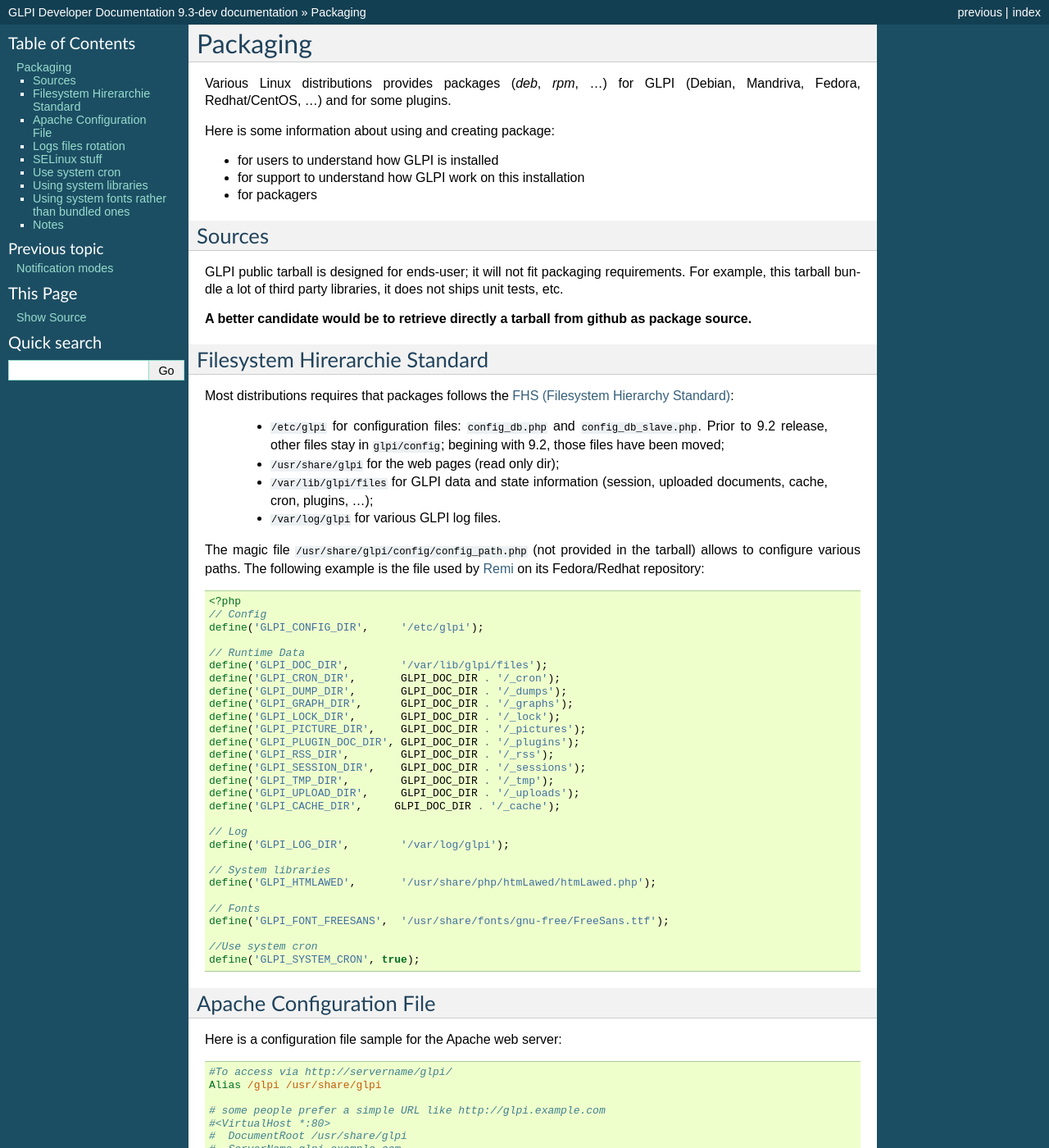
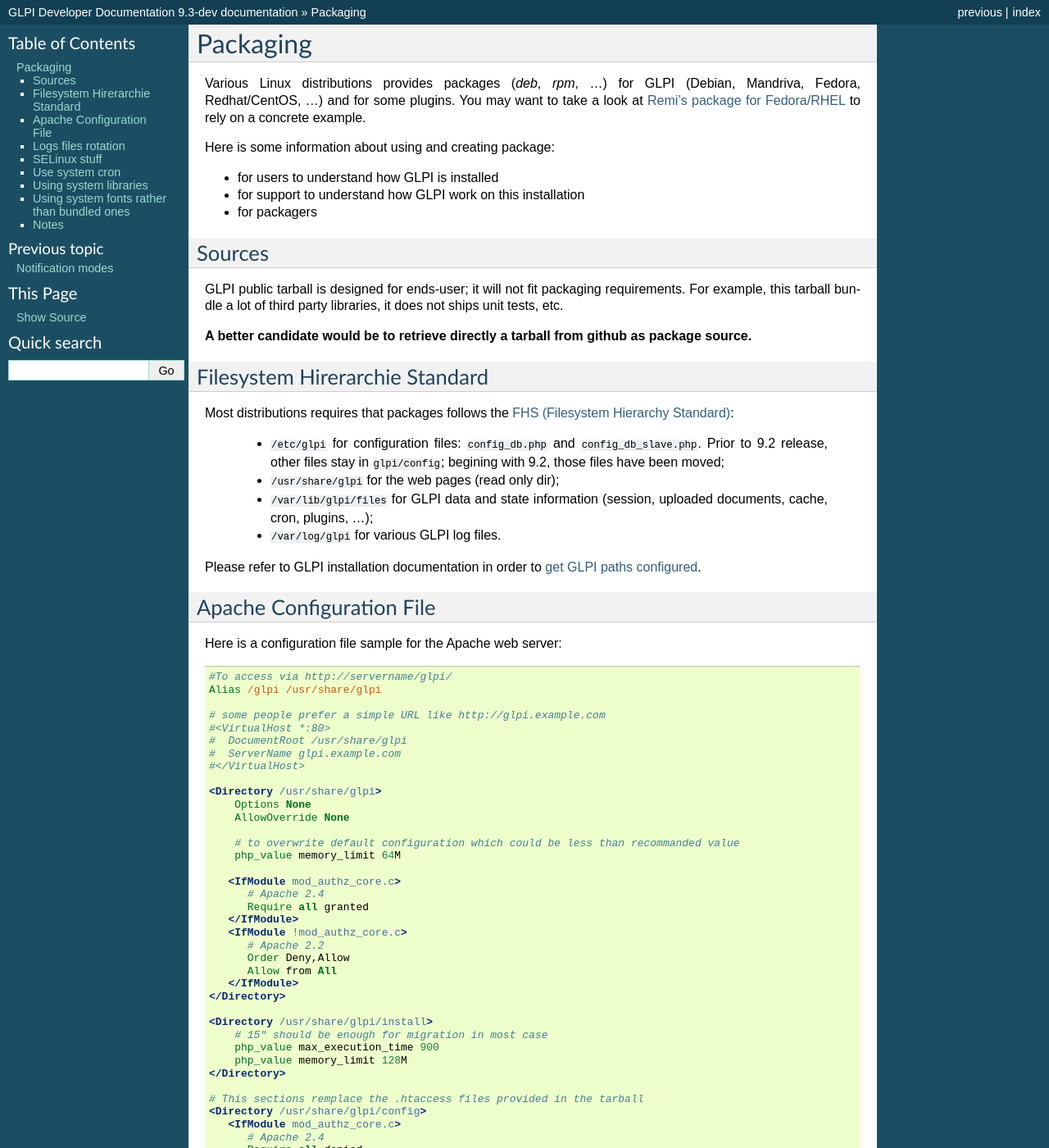
Before and after one commit to glpi-project/docdev, a Sphinx documentation site: the page built from source/packaging.rst, in a window 1280 px wide and 1400 px high. Shown: the whole window at 82% size. Built offline with Sphinx 7.4.7, drawn with Linux system fonts in a browser that asks for light colours.

Commit message:
Paths are documented on installation docs

```diff
--- a/source/packaging.rst
+++ b/source/packaging.rst
@@ -1,7 +1,7 @@
 Packaging
 =========
 
-Various Linux distributions provides packages (`deb`, `rpm`, ...) for GLPI (Debian, Mandriva, Fedora, Redhat/CentOS, ...) and for some plugins.
+Various Linux distributions provides packages (`deb`, `rpm`, ...) for GLPI (Debian, Mandriva, Fedora, Redhat/CentOS, ...) and for some plugins. You may want to take a look at `Remi's package for Fedora/RHEL <https://git.remirepo.net/cgit/rpms/glpi/glpi.git/>`_ to rely on a concrete example.
 
 Here is some information about using and creating package:
 
@@ -27,39 +27,7 @@
  * ``/var/lib/glpi/files`` for GLPI data and state information (session, uploaded documents, cache, cron, plugins, ...);
  * ``/var/log/glpi`` for various GLPI log files.
 
-The magic file ``/usr/share/glpi/config/config_path.php`` (not provided in the tarball) allows to configure various paths. The following example is the file used by `Remi <https://blog.remirepo.net/>`_ on its Fedora/Redhat repository:
-
-.. code-block:: php
-
-   <?php
-   // Config
-   define('GLPI_CONFIG_DIR',     '/etc/glpi');
-
-   // Runtime Data
-   define('GLPI_DOC_DIR',        '/var/lib/glpi/files');
-   define('GLPI_CRON_DIR',       GLPI_DOC_DIR . '/_cron');
-   define('GLPI_DUMP_DIR',       GLPI_DOC_DIR . '/_dumps');
-   define('GLPI_GRAPH_DIR',      GLPI_DOC_DIR . '/_graphs');
-   define('GLPI_LOCK_DIR',       GLPI_DOC_DIR . '/_lock');
-   define('GLPI_PICTURE_DIR',    GLPI_DOC_DIR . '/_pictures');
-   define('GLPI_PLUGIN_DOC_DIR', GLPI_DOC_DIR . '/_plugins');
-   define('GLPI_RSS_DIR',        GLPI_DOC_DIR . '/_rss');
-   define('GLPI_SESSION_DIR',    GLPI_DOC_DIR . '/_sessions');
-   define('GLPI_TMP_DIR',        GLPI_DOC_DIR . '/_tmp');
-   define('GLPI_UPLOAD_DIR',     GLPI_DOC_DIR . '/_uploads');
-   define('GLPI_CACHE_DIR',     GLPI_DOC_DIR . '/_cache');
-
-   // Log
-   define('GLPI_LOG_DIR',        '/var/log/glpi');
-
-   // System libraries
-   define('GLPI_HTMLAWED',       '/usr/share/php/htmLawed/htmLawed.php');
-
-   // Fonts
-   define('GLPI_FONT_FREESANS',  '/usr/share/fonts/gnu-free/FreeSans.ttf');
-
-   //Use system cron
-   define('GLPI_SYSTEM_CRON', true);
+Please refer to GLPI installation documentation in order to `get GLPI paths configured <https://glpi-install.readthedocs.io/en/latest/install/index.html#files-and-directories-locations>`_.
 
 Apache Configuration File
 -------------------------
```
